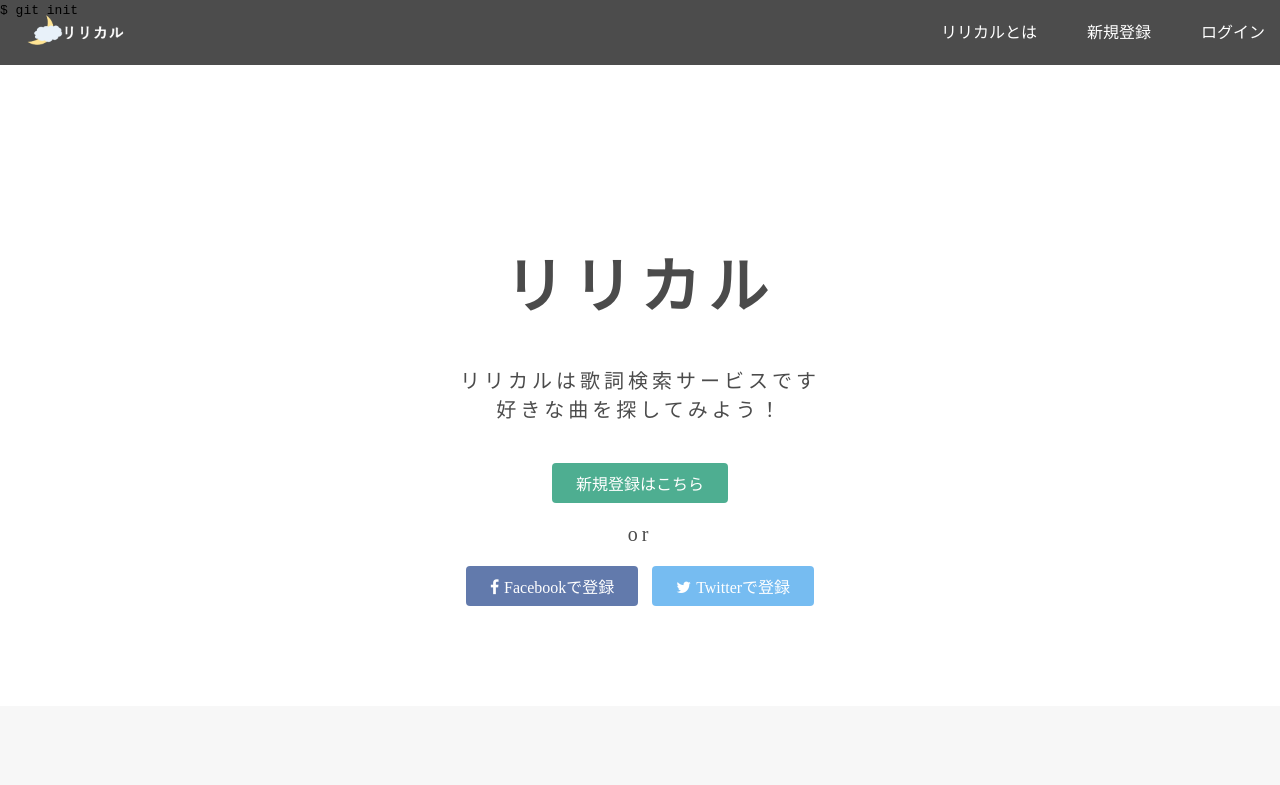
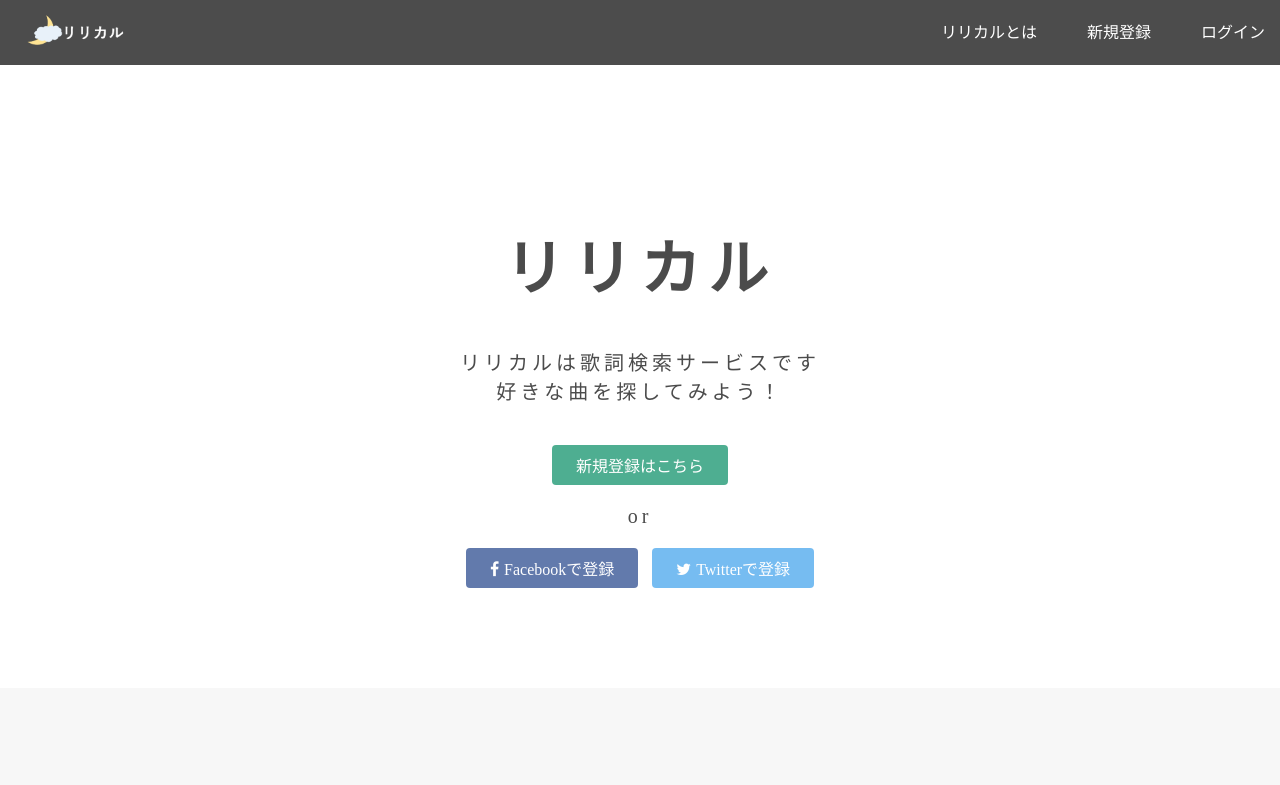
Before and after one commit to Changbok21/1121, a plain HTML site: page index.html in a window 1280 px wide. Shown: the top 785 px of the page. Drawn offline with Linux system fonts and the light colour scheme.

Commit message:
Update index.html

```diff
--- a/index.html
+++ b/index.html
@@ -6,7 +6,6 @@
   <title>リリカル</title>
   <link href="https://maxcdn.bootstrapcdn.com/font-awesome/4.7.0/css/font-awesome.min.css" rel="stylesheet" integrity="sha384-wvfXpqpZZVQGK6TAh5PVlGOfQNHSoD2xbE+QkPxCAFlNEevoEH3Sl0sibVcOQVnN" crossorigin="anonymous">
   <link rel="stylesheet" type="text/css" href="stylesheet.css">
-  <code class="language-git" lang="git">$ git init</code>
 </head>
 <body>
   <header>
```
